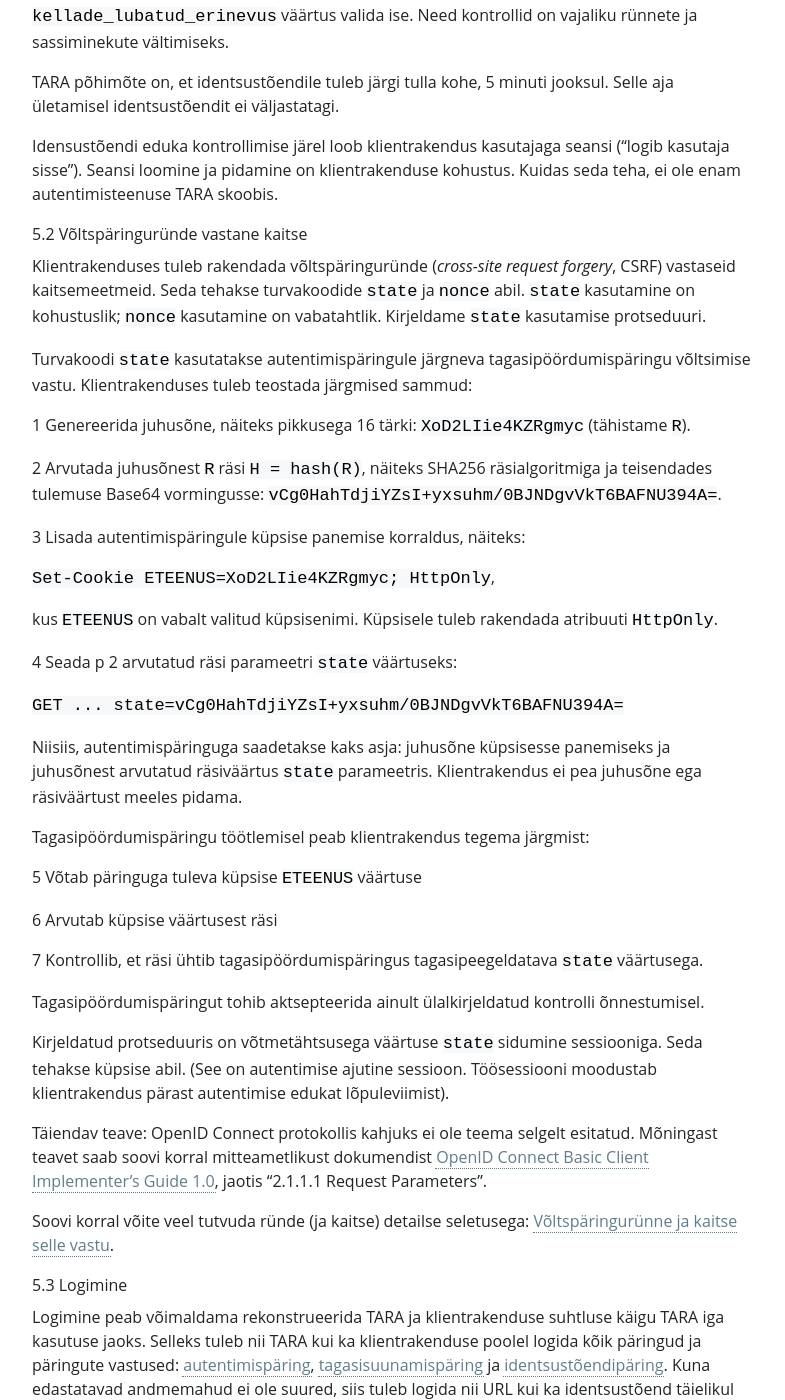
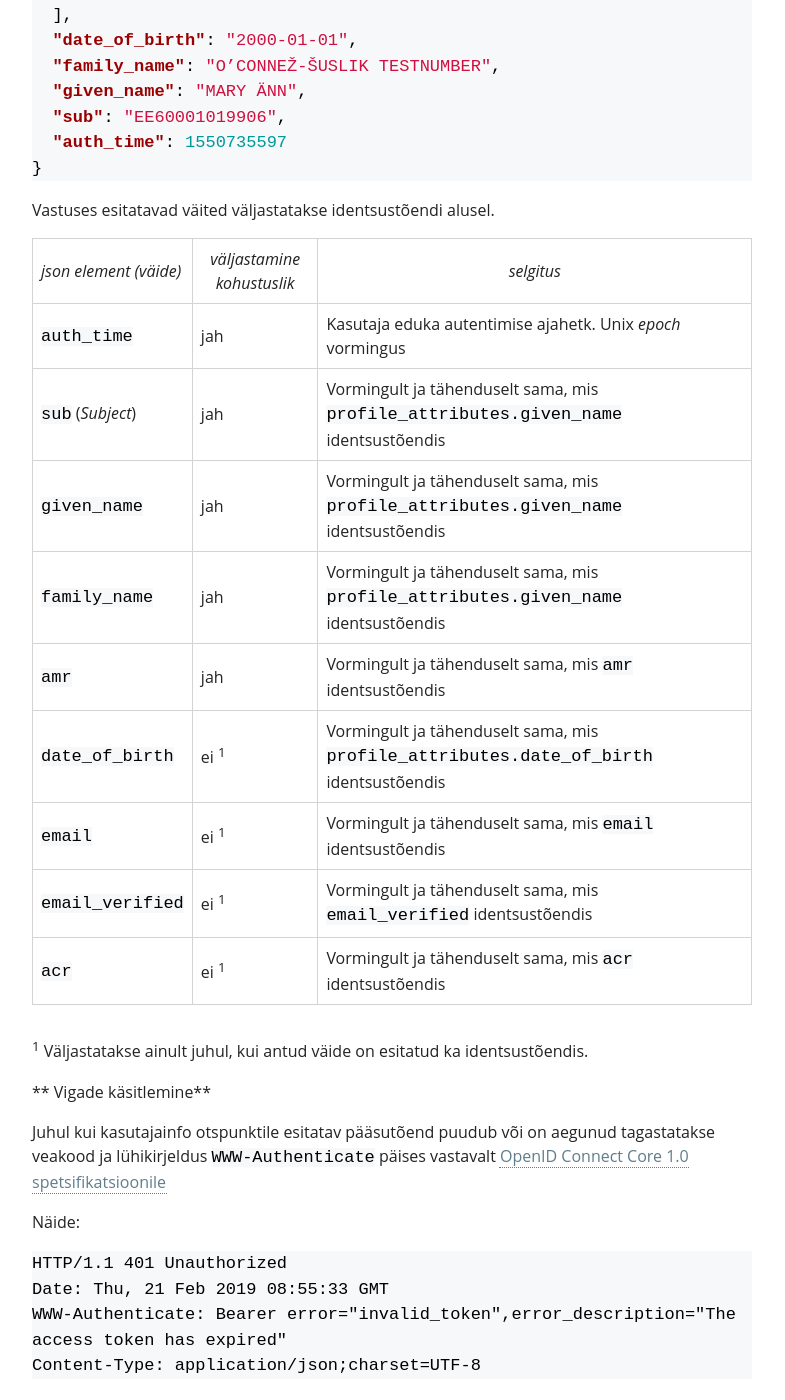
Before and after one commit to e-gov/TARA-Doku, a Jekyll site: the page built from TehnilineKirjeldus.md, in a window 1280 px wide and 1400 px high, scrolled down 22550 px. Shown: the whole window, without its empty margins (0-785 px from the left). Built offline with Jekyll 4.4.1, drawn with Linux system fonts in a browser that asks for light colours; some of the changed text lies outside the part shown.

Commit message:
AUT-260 - kasutajainfopäringu spetsifitseerimine

`````diff
--- a/TehnilineKirjeldus.md
+++ b/TehnilineKirjeldus.md
@@ -7,7 +7,7 @@ Mõned autentimismeetodid võivad olla veel arenduses või kasutatavad ainult te
 
 # Tehniline kirjeldus
 {: .no_toc}
-v 1.2, 01.02.2019
+v 1.3, 21.02.2019
 
 - TOC
 {:toc}
@@ -512,6 +512,74 @@ Näide identsustõendis profiilielementide translitereerimisest (isiku eesnimi j
 Identsustõend võib sisaldada muid OpenID Connect protokolli kohaseid välju, kuid neid teenuses ei kasutata.
 
 Kui identsustõendit ei pärita `5` minuti jooksul, siis identsustõend aegub ja autentimisprotsessi tuleb korrata.
+
+### 4.4 Kasutajainfopäring
+
+<span class='arenduses'>(arenduses)</span>
+
+Kasutajainfopäring võimaldab kehtiva  `OAuth 2.0` pääsutõendi alusel küsida infot autenditud kasutaja kohta. Päring peab olema esitatud HTTP GET meetodil. Kehtiva pääsutõendi korral väljastatakse JSON vormingus vastus.
+
+Pääsutõend tuleb esitada kasutajainfot väljastavale otspunktile [Bearer Token meetodil](https://tools.ietf.org/html/rfc6750#section-2.1) HTTP päises (soovituslik) või [URLi parameetrina](https://tools.ietf.org/html/rfc6750#section-2.3).
+
+Näide 1 - pääsutõendi edastamine `Authorization` päises:
+````json
+GET /oidc/profile HTTP/1.1
+Host: tara.ria.ee
+Authorization: Bearer AT-20-qWuioSEtFhYVdW89JJ4yWvtI5SaNWep0
+````
+
+Näide 2 - pääsutõendi edasamine `access_token` parameetrina :
+````json
+GET /oidc/profile?access_token=AT-20-qWuioSEtFhYVdW89JJ4yWvtI5SaNWep0 HTTP/1.1
+Host: tara.ria.ee
+````
+
+Kehtiva pääsutõendi korral väljastatakse JSON vormingus vastus.
+
+Näide:
+
+````json
+{
+  "amr": [
+    "mID"
+  ],
+  "date_of_birth": "2000-01-01",
+  "family_name": "O’CONNEŽ-ŠUSLIK TESTNUMBER",
+  "given_name": "MARY ÄNN",
+  "sub": "EE60001019906",
+  "auth_time": 1550735597
+}
+````
+
+Vastuses esitatavad väited väljastatakse identsustõendi alusel.
+
+| json element (väide) | väljastamine kohustuslik | selgitus |
+|:-----------------------|---------------------|-------------------|
+| `auth_time` | jah | Kasutaja eduka autentimise ajahetk. Unix *epoch* vormingus |
+| `sub` (_Subject_) | jah | Vormingult ja tähenduselt sama, mis `profile_attributes.given_name` identsustõendis |
+| `given_name` | jah | Vormingult ja tähenduselt sama, mis `profile_attributes.given_name` identsustõendis |
+| `family_name` | jah | Vormingult ja tähenduselt sama, mis `profile_attributes.given_name` identsustõendis |
+| `amr` | jah | Vormingult ja tähenduselt sama, mis `amr` identsustõendis |
+| `date_of_birth` |  ei <sup>1</sup> | Vormingult ja tähenduselt sama, mis `profile_attributes.date_of_birth` identsustõendis |
+| `email` | ei  <sup>1</sup> | Vormingult ja tähenduselt sama, mis `email` identsustõendis |
+| `email_verified` | ei  <sup>1</sup> | Vormingult ja tähenduselt sama, mis `email_verified` identsustõendis |
+| `acr` | ei  <sup>1</sup> | Vormingult ja tähenduselt sama, mis `acr` identsustõendis |
+
+ <sup>1</sup> Väljastatakse ainult juhul, kui antud väide on esitatud ka identsustõendis.
+
+
+** Vigade käsitlemine**
+
+Juhul kui kasutajainfo otspunktile esitatav pääsutõend puudub või on aegunud tagastatakse veakood ja lühikirjeldus `WWW-Authenticate` päises vastavalt [OpenID Connect Core 1.0 spetsifikatsioonile](https://openid.net/specs/openid-connect-core-1_0.html#UserInfoError)
+
+Näide:
+````
+HTTP/1.1 401 Unauthorized
+Date: Thu, 21 Feb 2019 08:55:33 GMT
+WWW-Authenticate: Bearer error="invalid_token",error_description="The access token has expired"
+Content-Type: application/json;charset=UTF-8
+````
+
 
 ## 5 Turvatoimingud
 
@@ -648,6 +716,7 @@ RIA, rahuldades taotluse, väljastab asutusele klientrakenduse toodanguversiooni
 
 | Versioon, kuupäev | Muudatus |
 |-----------------|--------------|
+| 1.3, 21.02.2019   | Lisatud kasutajainfopäringu kirjeldus. |
 | 1.2, 01.02.2019   | Autentimisvahendite valikuline kasutus `scope` parameetri abil. |
 | 1.1, 29.11.2018   | Täpsustused autentimispäringu parameetri osas (`redirect_uri`). |
 | 1.0, 03.10.2018   | Eemaldatud Danske pank autentimismeetodite toe koosseisust |
`````
Also changed, not shown: other parts of TehnilineKirjeldus.md (+1 -1 lines).
